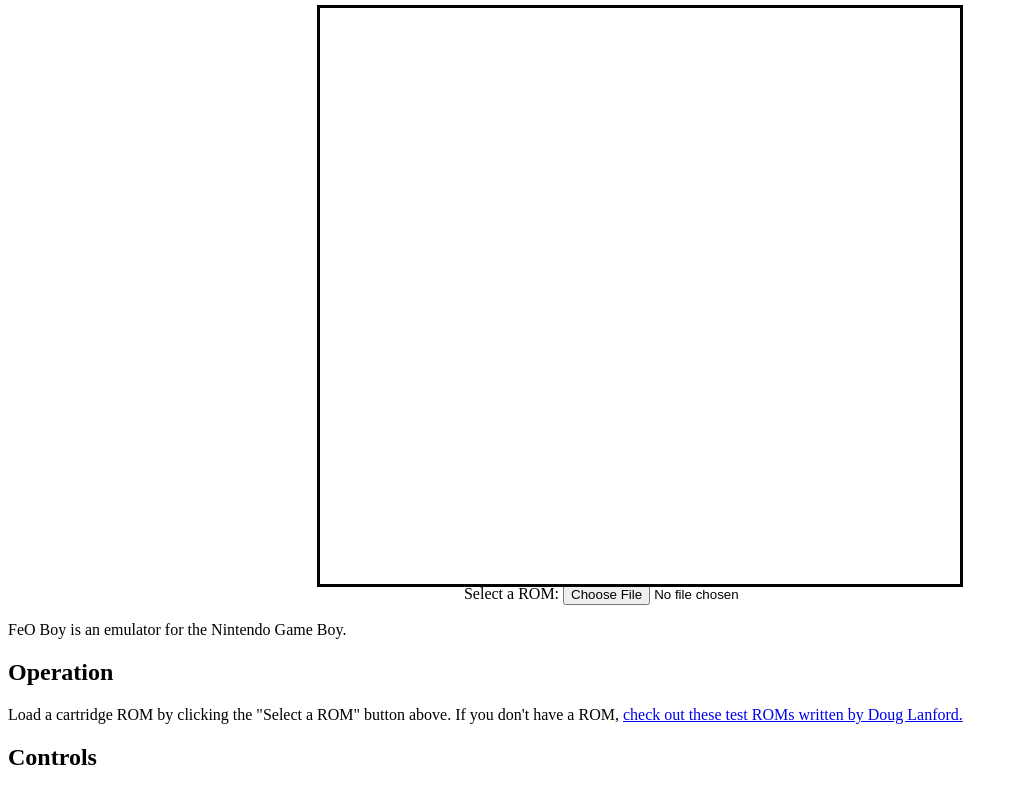
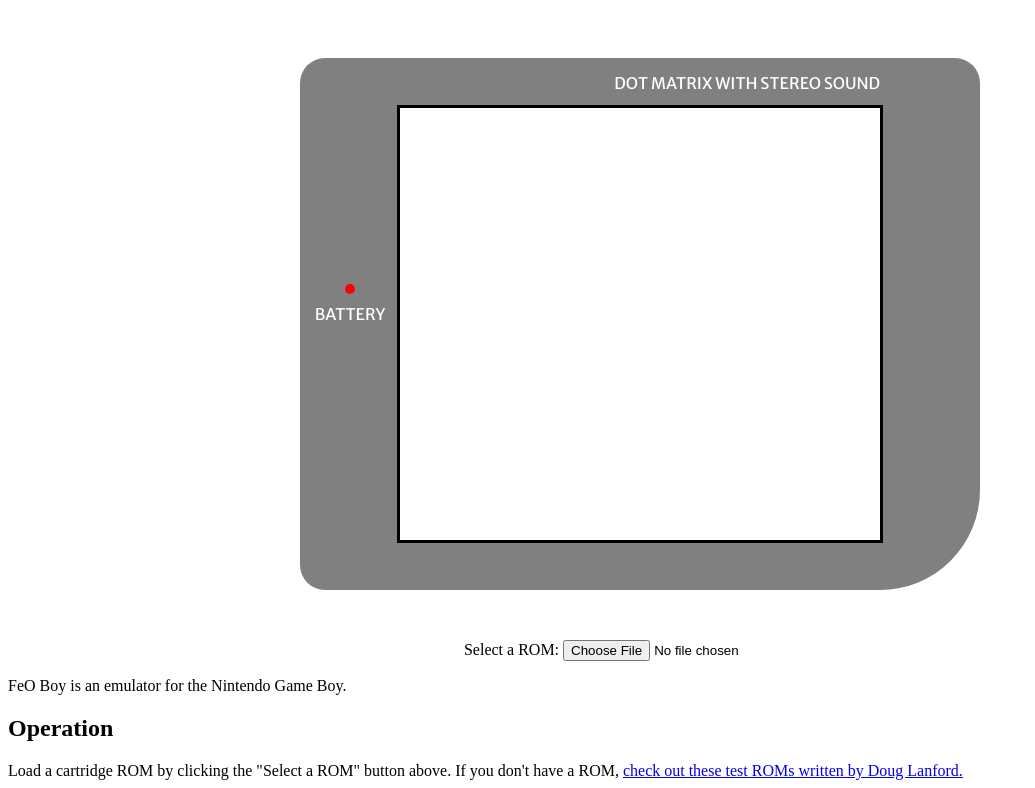
Before and after one commit to feo-boy/feo-boy, a website built with webpack: page web/index.html in a window 1280 px wide. Shown: the top 788 px of the page, without its empty margins (0-1035 px from the left). Built offline with nearby package versions, Linux system fonts and the light colour scheme.

Commit message:
draw screen inset

```diff
--- a/web/index.html
+++ b/web/index.html
@@ -5,12 +5,19 @@
     <title>FeO Boy</title>
     <meta name="viewport" content="width=device-width, initial-scale=1.0">
     <link rel="preconnect" href="https://fonts.gstatic.com">
-    <link href="https://fonts.googleapis.com/css2?family=Lato:ital,wght@1,900&family=Press+Start+2P&display=swap" rel="stylesheet">
+    <link href="https://fonts.googleapis.com/css2?family=Lato:ital,wght@1,900&family=Press+Start+2P&family=Merriweather+Sans&display=swap" rel="stylesheet">
   </head>
   <body>
-    <div id="screen-container">
+    <div id="game-boy">
       <canvas id="screen"></canvas>
+      <div class="screen-background"></div>
       <div id="screen-overlay"></div>
+      <div class="screen-border"></div>
+      <div class="power">
+        <div class="power-light"></div>
+        BATTERY
+      </div>
+      <div class="top-bar-container">DOT MATRIX WITH STEREO SOUND</div>
     </div>
     <div class="rom-container">
       <label>Select a ROM: <input type="file" id="rom"></label>
--- a/web/index.ts
+++ b/web/index.ts
@@ -48,7 +48,7 @@ async function main() {
             <p>WebGPU is not enabled!</p>
             <p><a href="#enabling-webgpu">Please read the instructions below.</a></p>
         `;
-        overlay.style.display = 'table-cell';
+        overlay.style.display = 'flex';
 
         return;
     }
--- a/web/styles.scss
+++ b/web/styles.scss
@@ -4,32 +4,82 @@ kbd {
   border: 1px solid black;
 }
 
-#screen-container {
+$screen-height: 144px * 3;
+$screen-width: 160px * 3;
+
+#game-boy {
   display: grid;
-  grid-template: 1fr / 1fr;
-  place-items: center;
+  grid-template-columns: auto 100px $screen-width 100px auto;
+  grid-template-rows: 50px 50px ($screen-height / 2) ($screen-height / 2) 50px 50px;
 }
 
-#screen, #screen-overlay {
-  grid-column: 1 / 1;
-  grid-row: 1 / 1;
+#screen, #screen-overlay, .screen-background {
+  grid-column: 3 / 4;
+  grid-row: 3 / 5;
 }
 
 #screen {
   display: block;
   margin: auto;
-  width: calc(160px * 4);
-  height: calc(144px * 4);
+  width: $screen-width;
+  height: $screen-height;
   outline-style: solid;
+  z-index: 2;
+}
+
+.screen-background {
+  display: flex;
+  background: white;
   z-index: 1;
 }
 
 #screen-overlay {
+  display: none;
+  flex-direction: column;
+  justify-content: center;
+  align-items: center;
   text-align: center;
-  display: none;
-  vertical-align: middle;
-  z-index: 2;
+  z-index: 3;
   font-family: "Press Start 2P", monospace;
+}
+
+.screen-border {
+  display: inline-block;
+  background-color: gray;
+  border-radius: 25px 25px 100px 25px;
+  grid-column: 2 / 5;
+  grid-row: 2 / 6;
+}
+
+.power {
+  grid-column: 2 / 3;
+  grid-row: 3 / 4;
+  align-self: end;
+  color: white;
+  font-family: sans-serif;
+  text-align: center;
+  font-family: 'Merriweather Sans', sans-serif;
+}
+
+.power-light {
+  margin: auto;
+  margin-bottom: 10px;
+  background: red;
+  border-radius: 50%;
+  height: 10px;
+  width: 10px;
+}
+
+.top-bar-container {
+  display: flex;
+  flex-direction: column;
+  justify-content: center;
+  text-align: right;
+  font-family: sans-serif;
+  grid-column: 3 / 4;
+  grid-row: 2 / 3;
+  font-family: 'Merriweather Sans', sans-serif;
+  color: white;
 }
 
 .rom-container {
```
